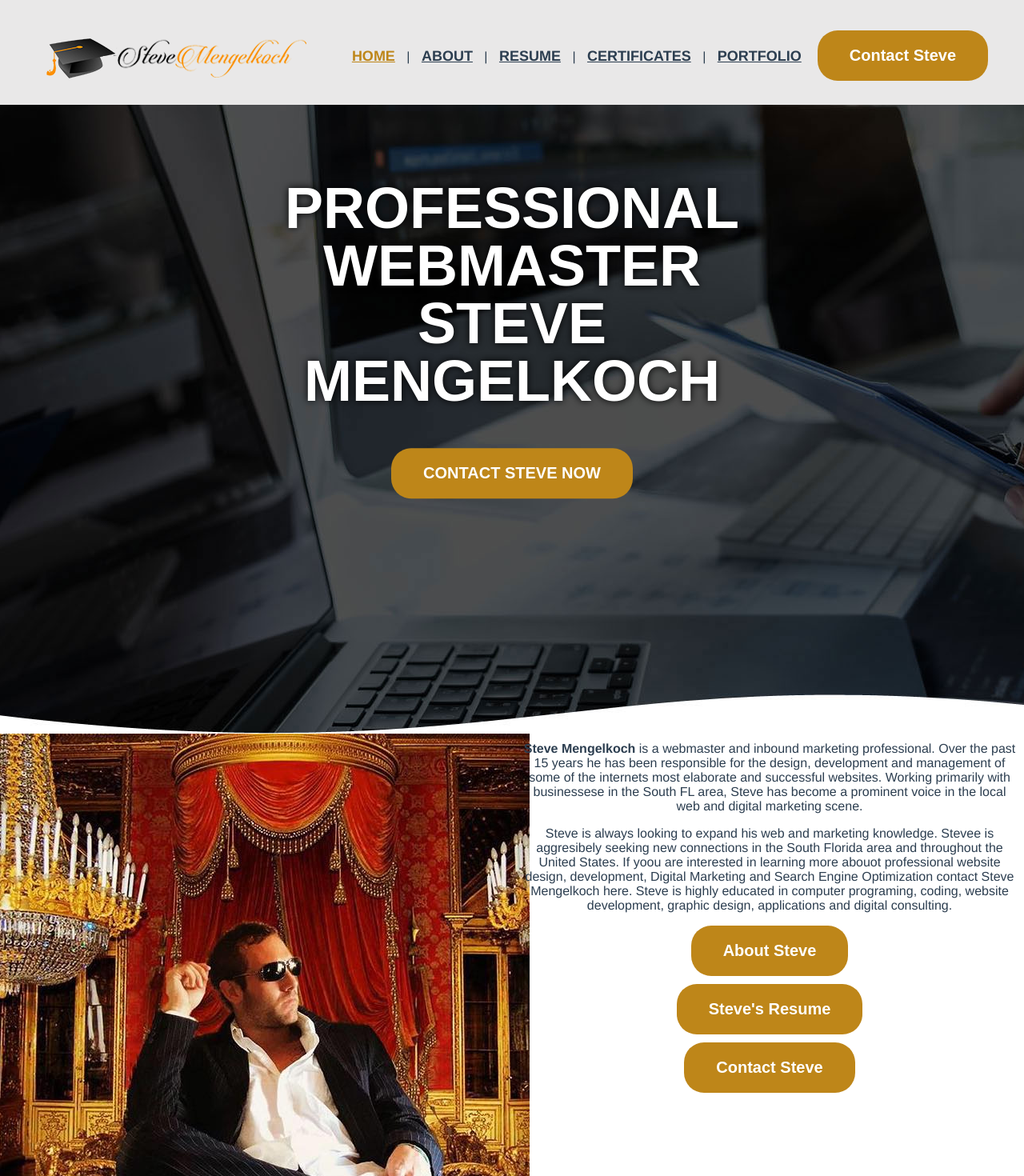
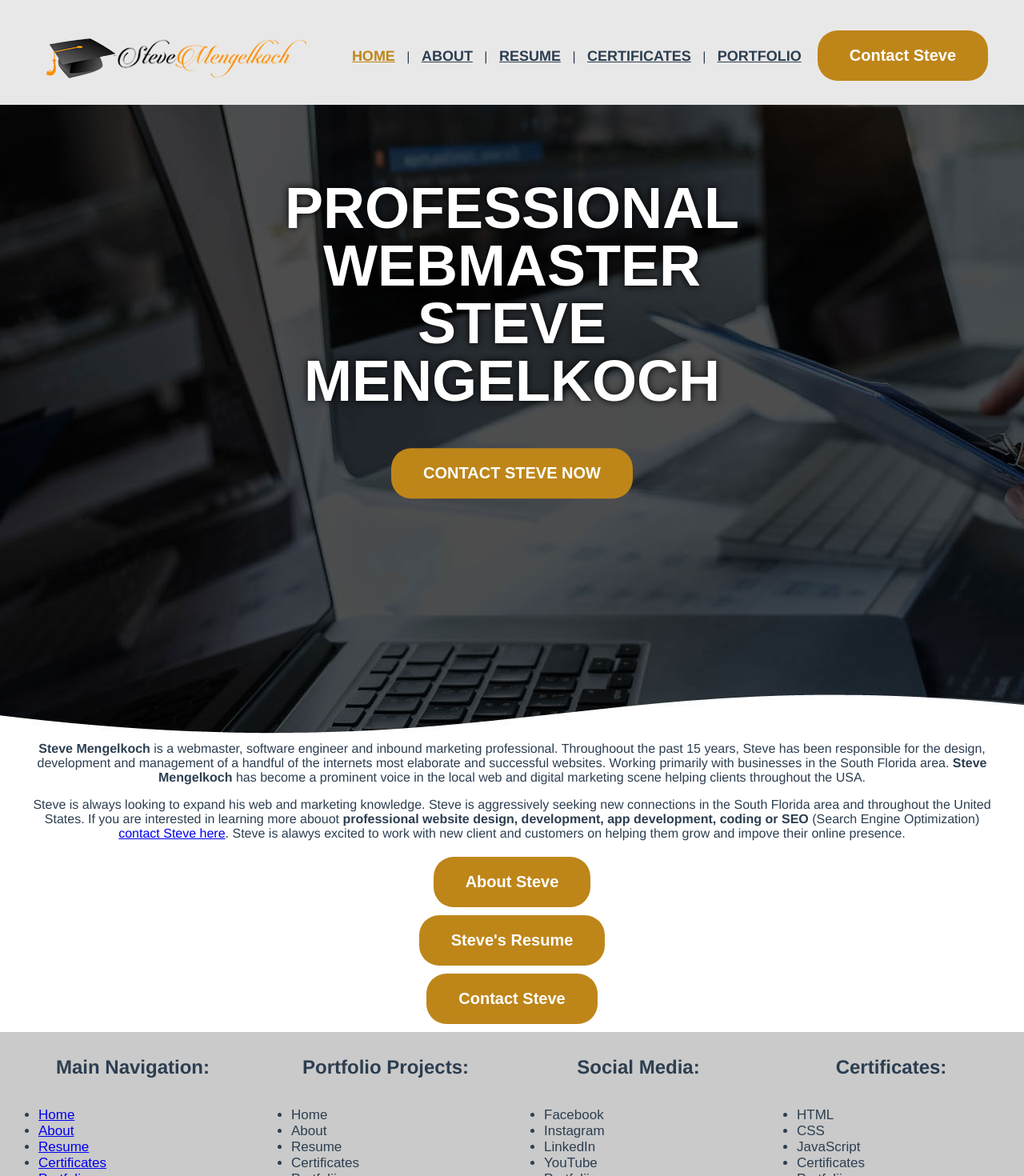
Before and after one commit to finalwebdesign/stevemengelkoch, a Vue app: page / in a window 1280 px wide. Shown: the top 1470 px of the page at 80% size. Built offline with nearby package versions, Linux system fonts and the light colour scheme.

Commit message:
Site Styling and Alignment Updates

```diff
--- a/src/components/Copyright.vue
+++ b/src/components/Copyright.vue
@@ -8,7 +8,7 @@
       Local: <strong>(612) 615-9394</strong> | Local:
       <strong>(305) 812-5999</strong>
     </p>
-    <p>Email: <strong>Steve.Mengelkoch@Gmail.com</strong></p>
+    <p>Email: <strong>Steve.Mengelkoch@gmail.com</strong></p>
     <p>
       <em>© Copyright 2013 - 2022</em> | Designed by
       <a
--- a/src/components/Title.vue
+++ b/src/components/Title.vue
@@ -1,6 +1,7 @@
 <template>
   <div class="title">
     <h1>PROFESSIONAL WEBMASTER STEVE MENGELKOCH</h1>
+    <h2>{{ msg }}</h2>
     <a href="contact"><button>CONTACT STEVE NOW</button></a>
   </div>
 </template>
--- a/src/components/TitleResume.vue
+++ b/src/components/TitleResume.vue
@@ -1,6 +1,6 @@
 <template>
   <div class="title">
-    <h1>STEVE MENGELKOCH PROJECTS & RESUME</h1>
+    <h1>STEVE MENGELKOCH RESUME & PROJECTS</h1>
     <a href="contact"><button>CONTACT STEVE NOW</button></a>
   </div>
 </template>
--- a/src/views/About.vue
+++ b/src/views/About.vue
@@ -9,7 +9,14 @@
         alt="Steve Mengelkoch"
       />
     </div>
-    <h1>About Steve Mengelkoch</h1>
+
+    <div class="portrait">
+          <img src="../assets/steve-mengelkoch.jpg" />
+
+    </div>
+    <div class="content">
+              <h1>More About<br>Steve Mengelkoch</h1>
+
     <p>
       Steve was born and raised in Minneapolis Minnesota. Upon Graduating with a
       bachelors degree from the University of Minnesota in business and
@@ -47,6 +54,7 @@
       >
       on my contact page.
     </p>
+    </div>
     <Footer />
     <Copyright />
   </div>
@@ -71,13 +79,23 @@ export default defineComponent({
 </script>
 
 <style scoped>
+
+img {
+  margin: -10px -10px 10px -10px;
+}
 .title {
   position: absolute;
   top: 50%;
   left: 50%;
   transform: translate(-50%, -50%);
 }
-img {
-  margin: -10px -10px 10px -10px;
+.portrait {
+  width: 45%;
+  float: left;
+}
+.content {
+  width: 45%;
+  float: left;
+  padding: 10px;
 }
 </style>
--- a/src/views/Certificates.vue
+++ b/src/views/Certificates.vue
@@ -36,3 +36,10 @@ export default defineComponent({
   },
 });
 </script>
+
+<style scoped>
+img {
+  float: left;
+  margin: -10px -10px 10px -10px;
+}
+</style>
--- a/src/views/Contact.vue
+++ b/src/views/Contact.vue
@@ -34,3 +34,10 @@ export default defineComponent({
   },
 });
 </script>
+
+<style scoped>
+img {
+  float: left;
+  margin: -10px -10px 10px -10px;
+}
+</style>
--- a/src/views/Home.vue
+++ b/src/views/Home.vue
@@ -8,25 +8,24 @@
         title="Steve Mengelkoch"
         alt="Steve Mengelkoch"
       />
-      <img src="../assets/steve-mengelkoch.jpg" />
     </div>
+    <div class="content">
     <p>
-      <strong>Steve Mengelkoch</strong> is a webmaster and inbound marketing
-      professional. Over the past 15 years he has been responsible for the
-      design, development and management of some of the internets most elaborate
-      and successful websites. Working primarily with businessese in the South
-      FL area, Steve has become a prominent voice in the local web and digital
-      marketing scene.
+      <strong>Steve Mengelkoch</strong> is a webmaster, software engineer and inbound marketing
+      professional.  Throughoout the past 15 years, Steve has been responsible for the
+      design, development and management of a handful of the internets most elaborate
+      and successful websites. Working primarily with businesses in the South
+      Florida area. <strong>Steve Mengelkoch</strong> has become a prominent voice in the local web and digital
+      marketing scene helping clients throughout the USA.
     </p>
     <p>
-      Steve is always looking to expand his web and marketing knowledge. Stevee
-      is aggresibely seeking new connections in the South Florida area and
-      throughout the United States. If yoou are interested in learning more
-      abouot professional website design, development, Digital Marketing and
-      Search Engine Optimization contact Steve Mengelkoch here. Steve is highly
-      educated in computer programing, coding, website development, graphic
-      design, applications and digital consulting.
+      Steve is always looking to expand his web and marketing knowledge. Steve
+      is aggressively seeking new connections in the South Florida area and
+      throughout the United States. If you are interested in learning more
+      abouot <strong>professional website design, development, app development, coding or
+      SEO</strong> (Search Engine Optimization) <a href="/contact" title="Contact">contact Steve here</a>. Steve is alawys excited to work with new client and customers on helping them grow and impove their online presence.
     </p>
+    </div>
     <a href="https://stevemengelkoch.com/about" title="About Steve"
       ><button>About Steve</button></a
     >
@@ -75,4 +74,7 @@ button {
   left: 50%;
   transform: translate(-50%, -50%);
 }
+.content {
+  margin: 20px;
+}
 </style>
--- a/src/views/Portfolio.vue
+++ b/src/views/Portfolio.vue
@@ -4,6 +4,7 @@
     <h1>Steve Mengelkoch's Portfolio:</h1>
     <Projects />
     <Footer />
+    <Copyright />
   </div>
 </template>
 
@@ -11,6 +12,7 @@
 import { defineComponent } from "vue";
 import Header from "@/components/Header.vue"; // @ is an alias to /src
 import Footer from "@/components/Footer.vue";
+import Copyright from "@/components/Copyright.vue";
 import Projects from "@/components/Projects.vue";
 
 export default defineComponent({
@@ -19,6 +21,7 @@ export default defineComponent({
     Header,
     Projects,
     Footer,
+    Copyright,
   },
 });
 </script>
```
Also changed, not shown: src/components/Footer.vue (+5 -5 lines).
